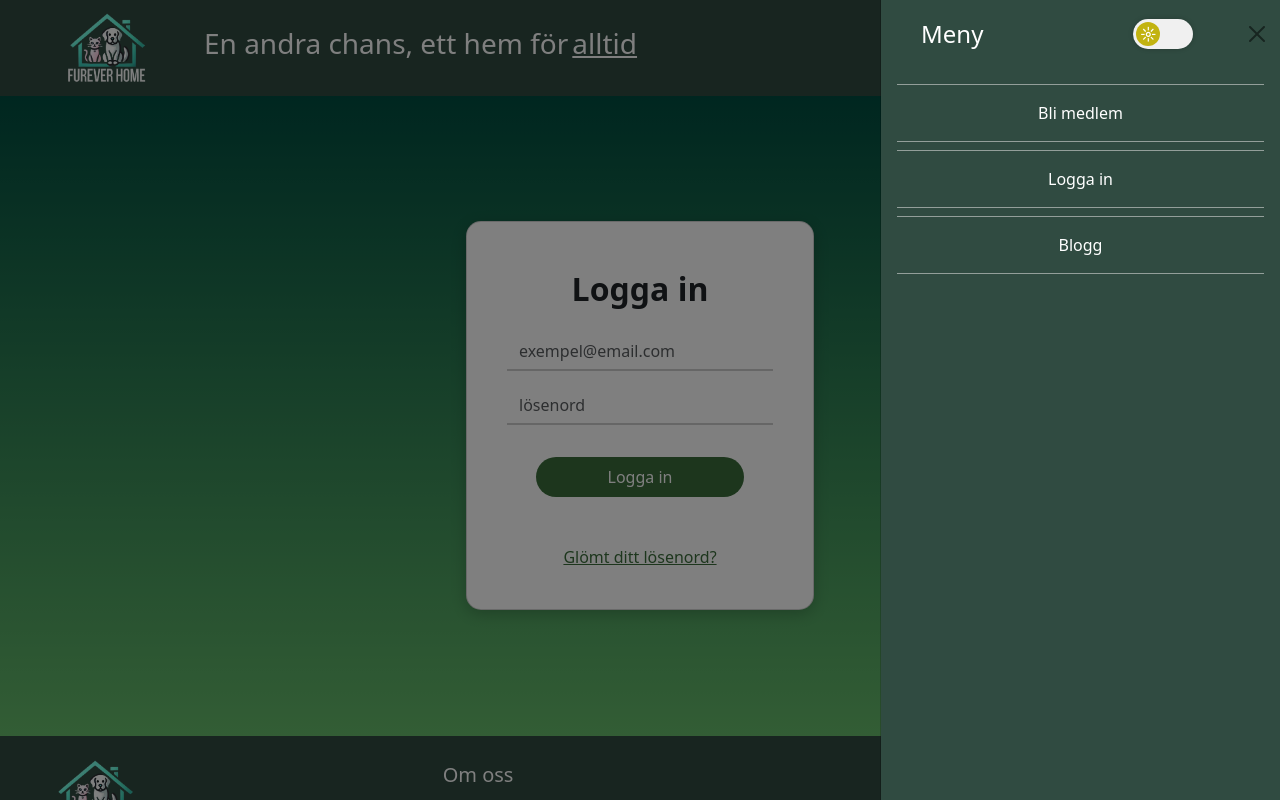
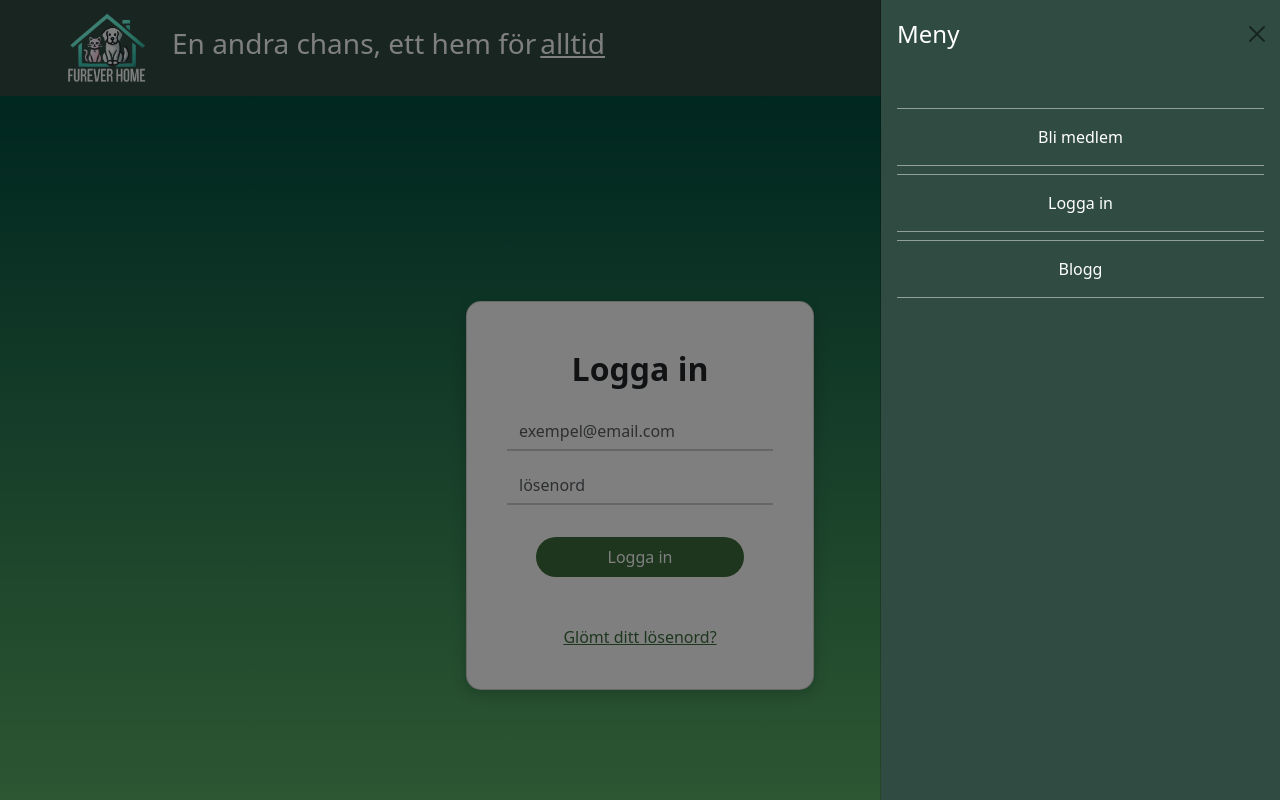
Before and after one commit to Emma-Quinn1/examensarbete, a Next.js app: page /login in a window 1280 px wide. Both pictures are taken after a click on the button 1192 px from the left and 47 px from the top of the page. Shown: the top 800 px of the page. Built offline with nearby package versions, Linux system fonts and the light colour scheme; no server answers.

Commit message:
Fixed code so adopt and blog slugs pages updates email if user does

```diff
--- a/src/app/globals.css
+++ b/src/app/globals.css
@@ -120,12 +120,13 @@ footer {
 .blog-page,
 .relocate-page,
 .full-width-wrapper {
-  min-height: 80vh;
+  min-height: 100vh;
   background: linear-gradient(to bottom, #004d40, #66bb6a);
 }
 
-.slug-blog-page {
-  min-height: 80vh;
+.slug-blog-page,
+.slug-adopt-page {
+  min-height: 100vh;
 }
 
 .login-card,
@@ -181,7 +182,7 @@ footer {
 }
 
 .relocations-page {
-  min-height: 80vh;
+  min-height: 100vh;
 }
 
 .card-slug-page {
@@ -189,7 +190,7 @@ footer {
 }
 
 .chat-page {
-  min-height: 80vh;
+  min-height: 100vh;
   background: linear-gradient(to left, #f6fcfa, rgb(57, 136, 123));
 }
 
@@ -214,7 +215,7 @@ footer {
 }
 
 .content-container {
-  height: 90vh;
+  height: 100vh;
 }
 
 .messages {
--- a/src/components/Navigation.tsx
+++ b/src/components/Navigation.tsx
@@ -20,6 +20,13 @@ const Navigation = () => {
   const handleShow = () => setShowOffcanvas(true);
   const handleClose = () => setShowOffcanvas(false);
 
+  const displayText = (text: string, maxLength: number) => {
+    if (text.length > maxLength) {
+      return text.slice(0, maxLength) + "...";
+    }
+    return text;
+  };
+
   return (
     <>
       <Navbar expand={false} className="navbar navbar-dark">
@@ -33,7 +40,7 @@ const Navigation = () => {
                 <Image
                   src={logo}
                   alt="Logotype Furever Home"
-                  className="img-fluid navbar-logo me-5"
+                  className="img-fluid navbar-logo me-3"
                   priority
                 />
                 <h1 className="fs-3 text-white d-none d-lg-block fw-light">
@@ -51,7 +58,7 @@ const Navigation = () => {
                 <Image
                   src={logo}
                   alt="Logotype Furever Home"
-                  className="img-fluid navbar-logo me-5"
+                  className="img-fluid navbar-logo me-3"
                   priority
                 />
                 <h1 className="fs-3 text-white d-none d-lg-block fw-light">
@@ -61,7 +68,14 @@ const Navigation = () => {
               </Link>
             </NavbarBrand>
           )}
-          <NavbarToggle aria-controls="offcanvasNavbar" onClick={handleShow} />
+          <div className="d-flex align-items-center">
+            <ThemeSwitch />
+            <NavbarToggle
+              aria-controls="offcanvasNavbar"
+              onClick={handleShow}
+              className="ms-3"
+            />
+          </div>
         </Container>
       </Navbar>
 
@@ -72,14 +86,13 @@ const Navigation = () => {
         className="offcanvas"
       >
         <Offcanvas.Header closeButton>
-          <Offcanvas.Title className="offcavas-header w-100 d-flex justify-content-between align-items-center ps-4 pe-5 fs-4">
-            {userName || userEmail || "Meny"}
-            <ThemeSwitch />
+          <Offcanvas.Title className="offcavas-header w-100 d-flex fs-4">
+            {displayText(userName || userEmail || "Meny", 25)}
           </Offcanvas.Title>
         </Offcanvas.Header>
 
         <Offcanvas.Body>
-          <ul className="list-group">
+          <ul className="list-group mt-4">
             {currentUser ? (
               <>
                 <li className="offcanvas-links mb-2 ">
--- a/src/hooks/useBlog.ts
+++ b/src/hooks/useBlog.ts
@@ -34,7 +34,10 @@ const useBlog = () => {
         _id: blogId,
         imageUrls,
         path: `posts/${currentUser.uid}/`,
-        author: currentUser.displayName ?? currentUser.email!,
+        author: {
+          uid: currentUser.uid,
+          displayName: currentUser.displayName || "",
+        },
         created_at: serverTimestamp(),
       };
 
--- a/src/hooks/usePet.ts
+++ b/src/hooks/usePet.ts
@@ -44,7 +44,6 @@ const usePet = () => {
         author: {
           uid: currentUser.uid,
           displayName: currentUser.displayName || "",
-          email: currentUser.email!,
         },
       };
 
--- a/src/types/Blog.types.ts
+++ b/src/types/Blog.types.ts
@@ -5,7 +5,11 @@ export type Post = {
   title: string;
   text: string;
   imageUrls: string[];
-  author: string;
+  author: {
+    uid: string;
+    displayName: string;
+    email?: string;
+  };
   created_at: Timestamp | FieldValue;
   path: string;
 };
--- a/src/types/Pet.types.ts
+++ b/src/types/Pet.types.ts
@@ -12,7 +12,7 @@ export type Pet = {
   author: {
     uid: string;
     displayName: string;
-    email: string;
+    email?: string;
   };
 };
 
```
Also changed, not shown: src/app/adopt/[slug]/page.tsx (+4 -4 lines), src/app/blog/[slug]/page.tsx (+17 -5 lines), src/hooks/useGetDocument.ts (renamed from src/hooks/useStreamDocument.ts, +18 -1 lines).
